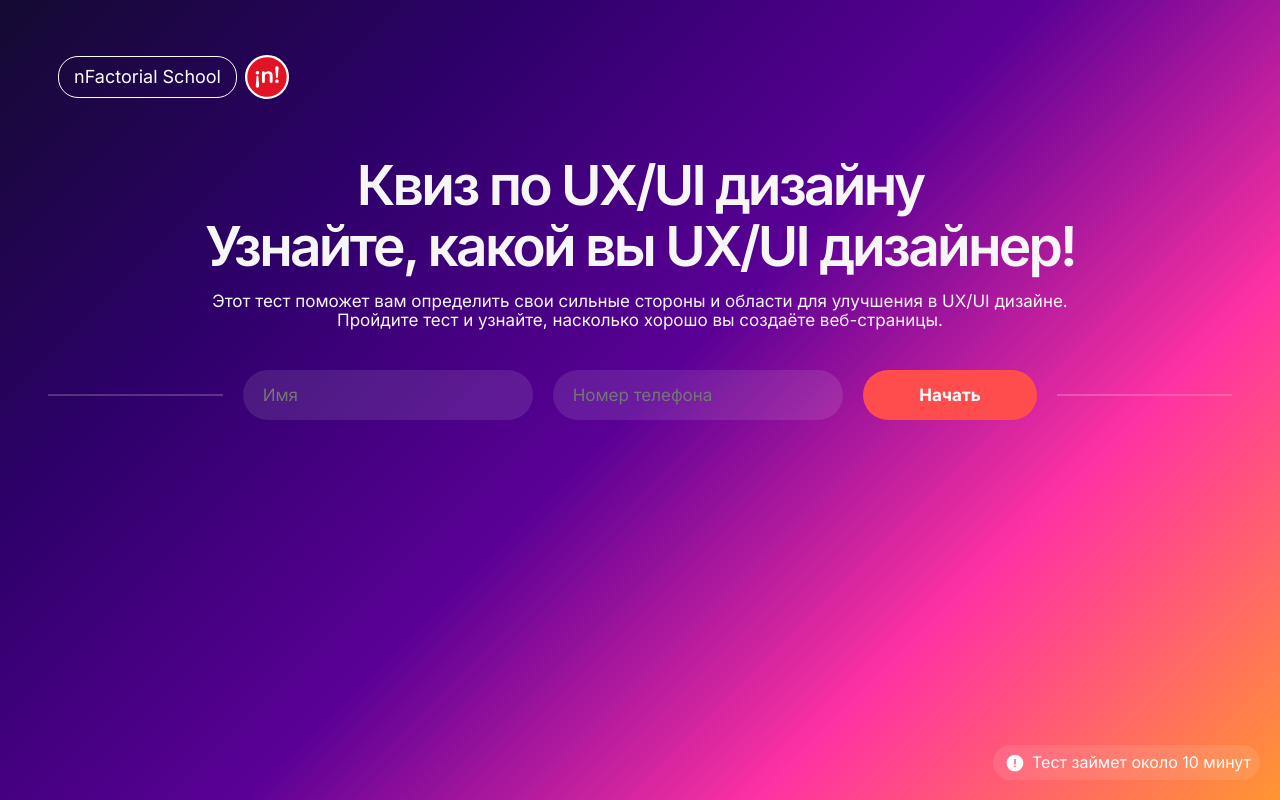
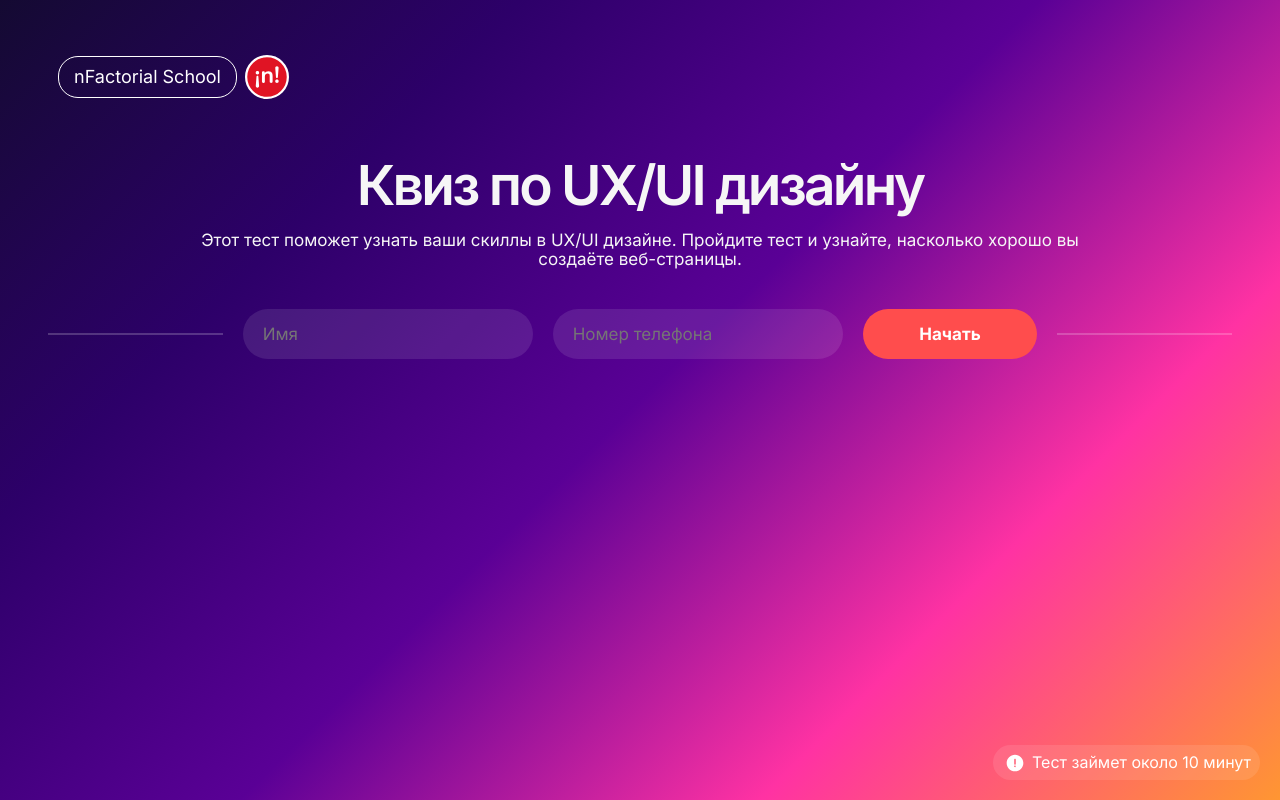
Before and after one commit to TAFH-debug/nfactorial-test, a Next.js app: page /design-quiz in a window 1280 px wide. Built offline with nearby package versions, Linux system fonts and the light colour scheme.

Commit message:
added some text

```diff
--- a/src/components/Main_uxui/Main_uxui.jsx
+++ b/src/components/Main_uxui/Main_uxui.jsx
@@ -6,11 +6,9 @@ export default function Main() {
         <div className={styles.mainContainer}>
             <span className={styles.text}>
                 Квиз по UX/UI дизайну
-                <br />
-                Узнайте, какой вы UX/UI дизайнер!
             </span>
             <span className={styles.text2}>
-            Этот тест поможет вам определить свои сильные стороны и области для улучшения в UX/UI дизайне. Пройдите тест и узнайте, насколько хорошо вы создаёте веб-страницы.
+            Этот тест поможет узнать ваши скиллы в UX/UI дизайне. Пройдите тест и узнайте, насколько хорошо вы создаёте веб-страницы.
             </span>
         </div>
     );
```
